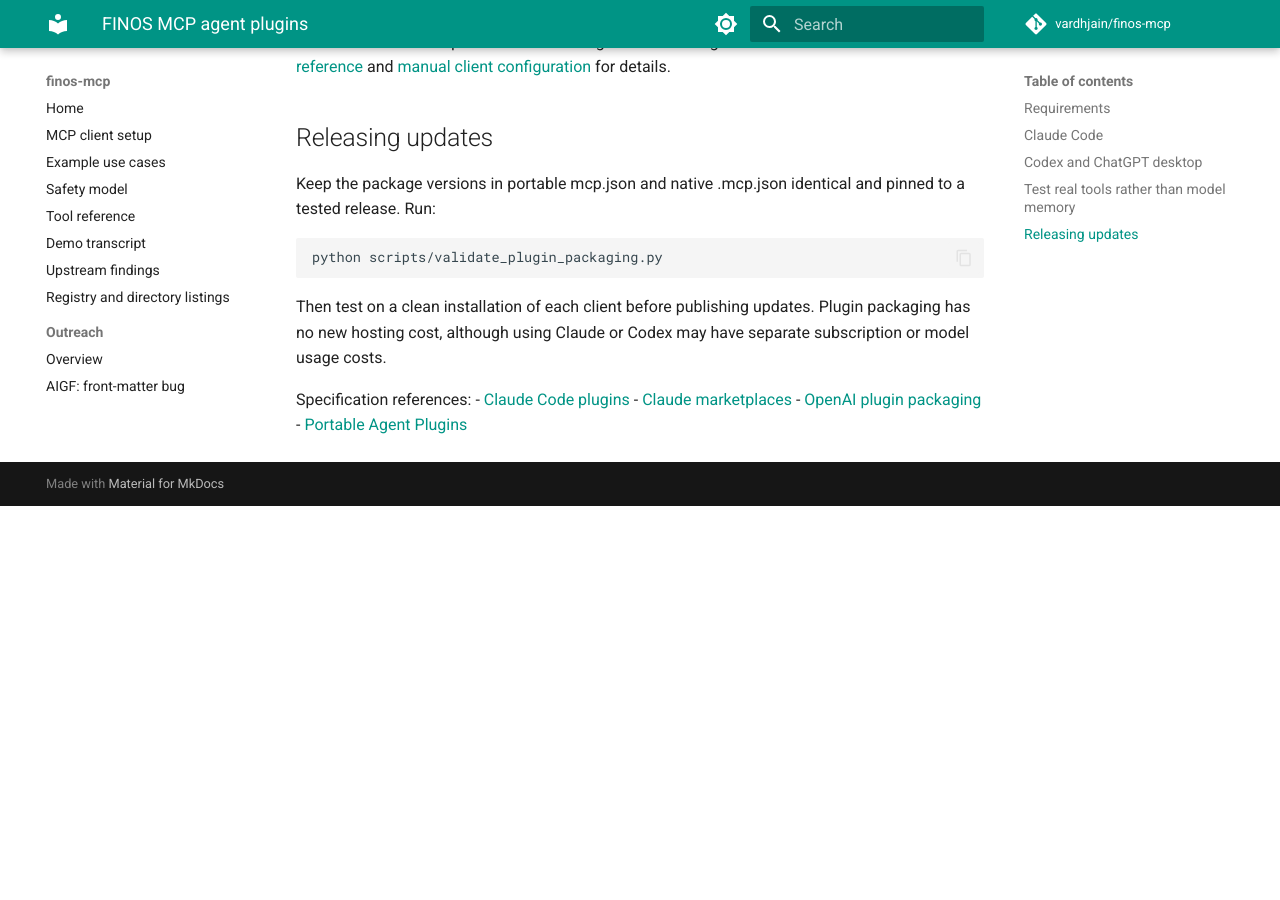
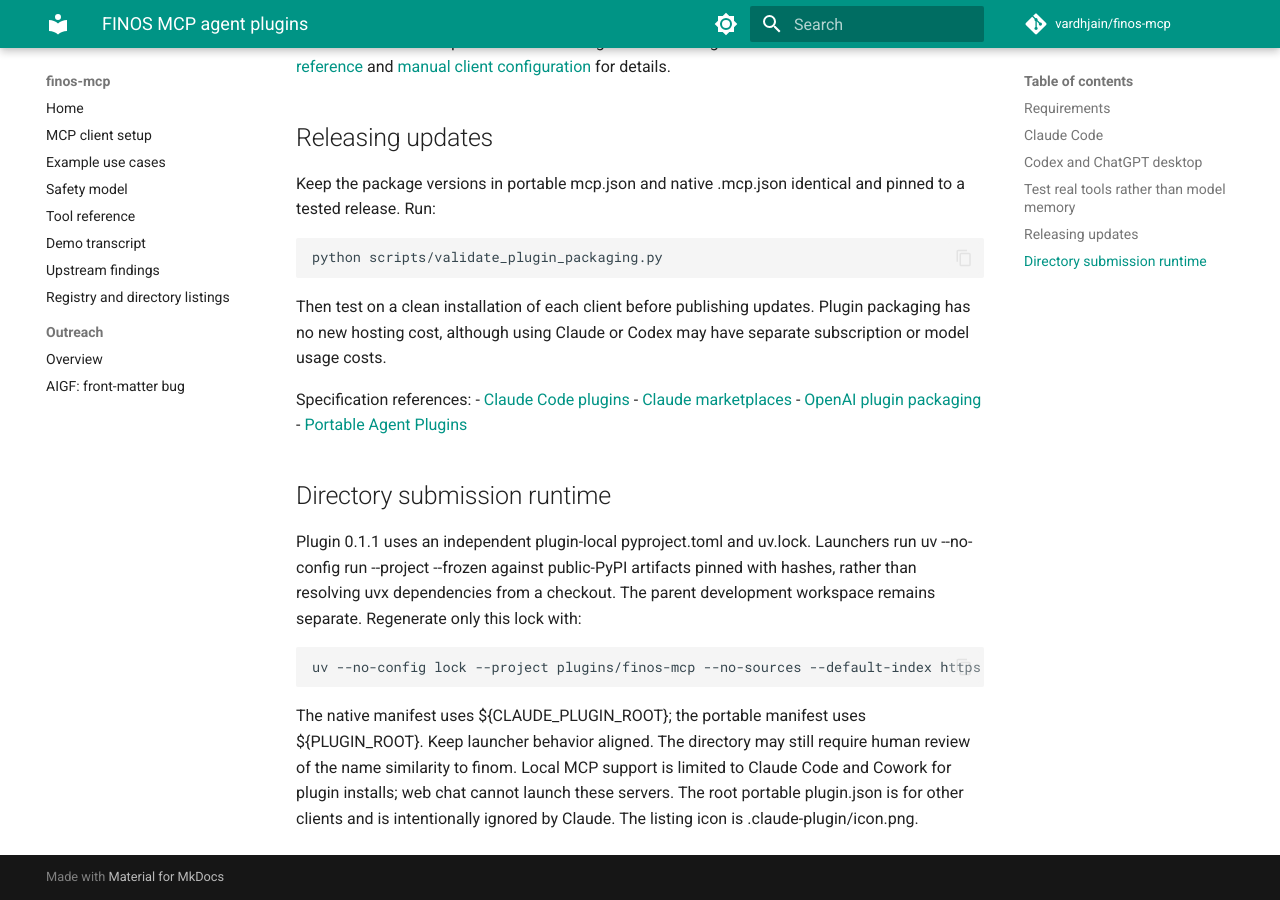
Before and after one commit to vardhjain/finos-mcp, an MkDocs documentation site: the page built from docs/plugins.md, in a window 1280 px wide and 900 px high, scrolled down 1668 px. Built offline with MkDocs 1.6.1 and Material for MkDocs 9.7.7, drawn with Linux system fonts in a browser that asks for light colours; comment, search, counter and statistics services are not loaded; before the commit the page ends 2174 px from its top, so only the background shows below that; some of the changed text lies outside the part shown.

Commit message:
fix: lock plugin runtime for Claude directory submission

```diff
--- a/docs/plugins.md
+++ b/docs/plugins.md
@@ -9,7 +9,7 @@
 
 ## Requirements
 
-- Install uv and verify that uvx is available on the AI client's PATH.
+- Install uv and verify that uv is available on the AI client's PATH.
 - Allow uv to install or use Python 3.12 (uv python install 3.12).
 - Use a supported Claude Code or local Codex/ChatGPT desktop client.
 - The first launch downloads pinned PyPI packages; ordinary reference lookups
@@ -25,7 +25,7 @@
 
 Start a new session and check /mcp to verify that finos-aigf, finos-cdm
 and finos-fdc3 are connected. The plugin includes corresponding skills.
-If uvx is not found, add it to the application's PATH and restart.
+If uv is not found, add it to the application's PATH and restart.
 
 To validate from a local repo checkout:
 
@@ -79,3 +79,20 @@
 - [Claude marketplaces](https://code.claude.com/docs/en/plugin-marketplaces)
 - [OpenAI plugin packaging](https://developers.openai.com/plugins/build/plugins)
 - [Portable Agent Plugins](https://agent-plugins.org/specification)
+
+## Directory submission runtime
+
+Plugin 0.1.1 uses an independent plugin-local pyproject.toml and uv.lock.
+Launchers run uv --no-config run --project <plugin-root> --frozen against
+public-PyPI artifacts pinned with hashes, rather than resolving uvx dependencies
+from a checkout. The parent development workspace remains separate.
+Regenerate only this lock with:
+
+    uv --no-config lock --project plugins/finos-mcp --no-sources --default-index https://pypi.org/simple --python 3.12
+
+The native manifest uses ${CLAUDE_PLUGIN_ROOT}; the portable manifest uses
+${PLUGIN_ROOT}. Keep launcher behavior aligned. The directory may still require
+human review of the name similarity to finom. Local MCP support is limited to
+Claude Code and Cowork for plugin installs; web chat cannot launch these servers.
+The root portable plugin.json is for other clients and is intentionally ignored
+by Claude. The listing icon is .claude-plugin/icon.png.
```
Also changed, not shown: plugins/finos-mcp/README.md (added, +43 -0 lines), 11 other files.
